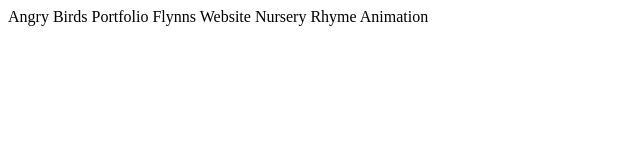
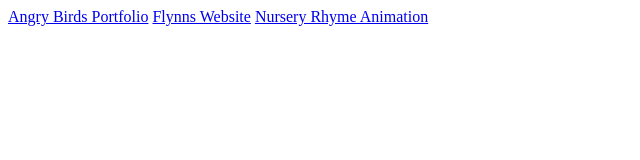
Before and after one commit to mariekhaACHAN/mariekhaACHAN.github.io, a plain HTML site: page index.html in a window 1280 px wide. Shown: the whole page, without its empty margins (0-640 px from the left). Drawn offline with Linux system fonts and the light colour scheme.

Commit message:
Add files via upload

```diff
--- a/index.html
+++ b/index.html
@@ -6,8 +6,8 @@
 </head>
 
 <body>
-<a herf="/gamecharacter/*filename*.pdf">Angry Birds Portfolio</a>
-<a herf="/wedsite/">Flynns Website</a>
-<a herf="/animation/">Nursery Rhyme Animation</a>
+<a href="/gamecharacter/Characterization Worksheet.pdf">Angry Birds Portfolio</a>
+<a href="/wedsite/">Flynns Website</a>
+<a href="/animation/">Nursery Rhyme Animation</a>
 </body>
 </html>
```
